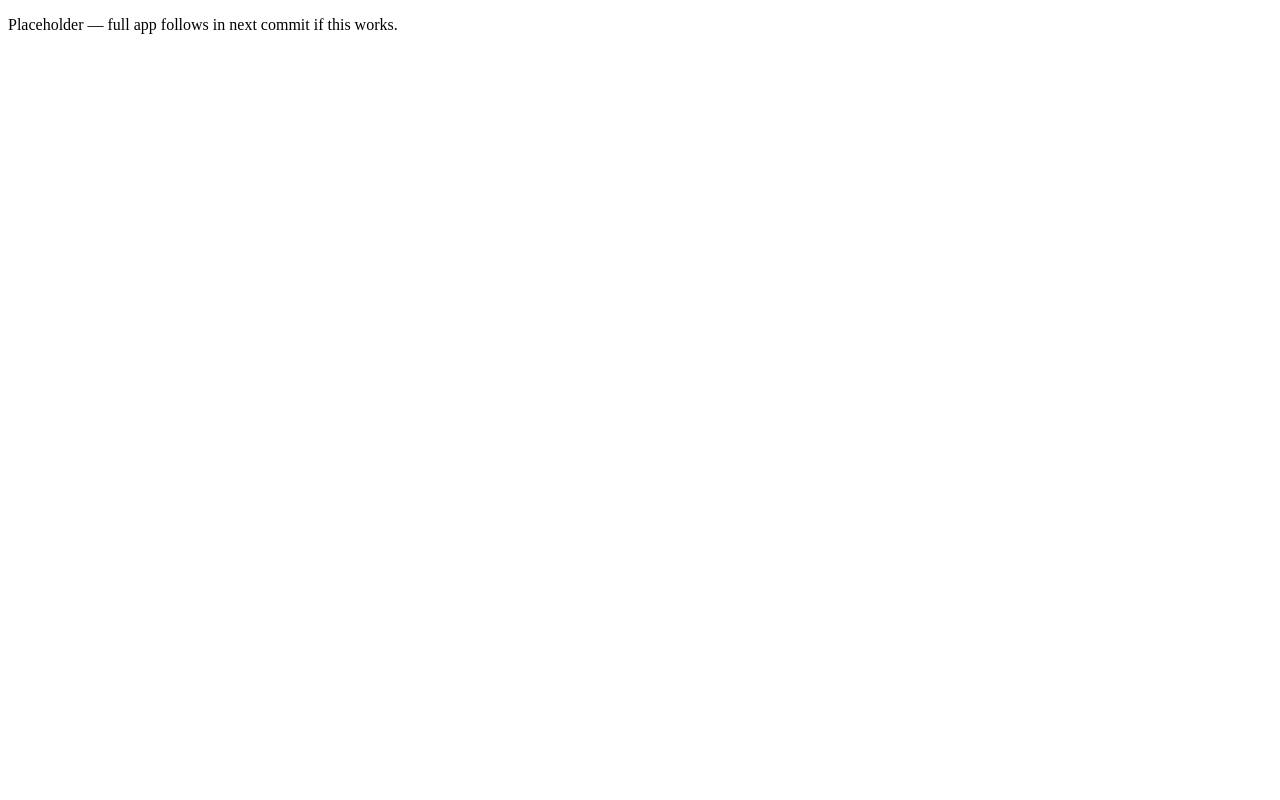
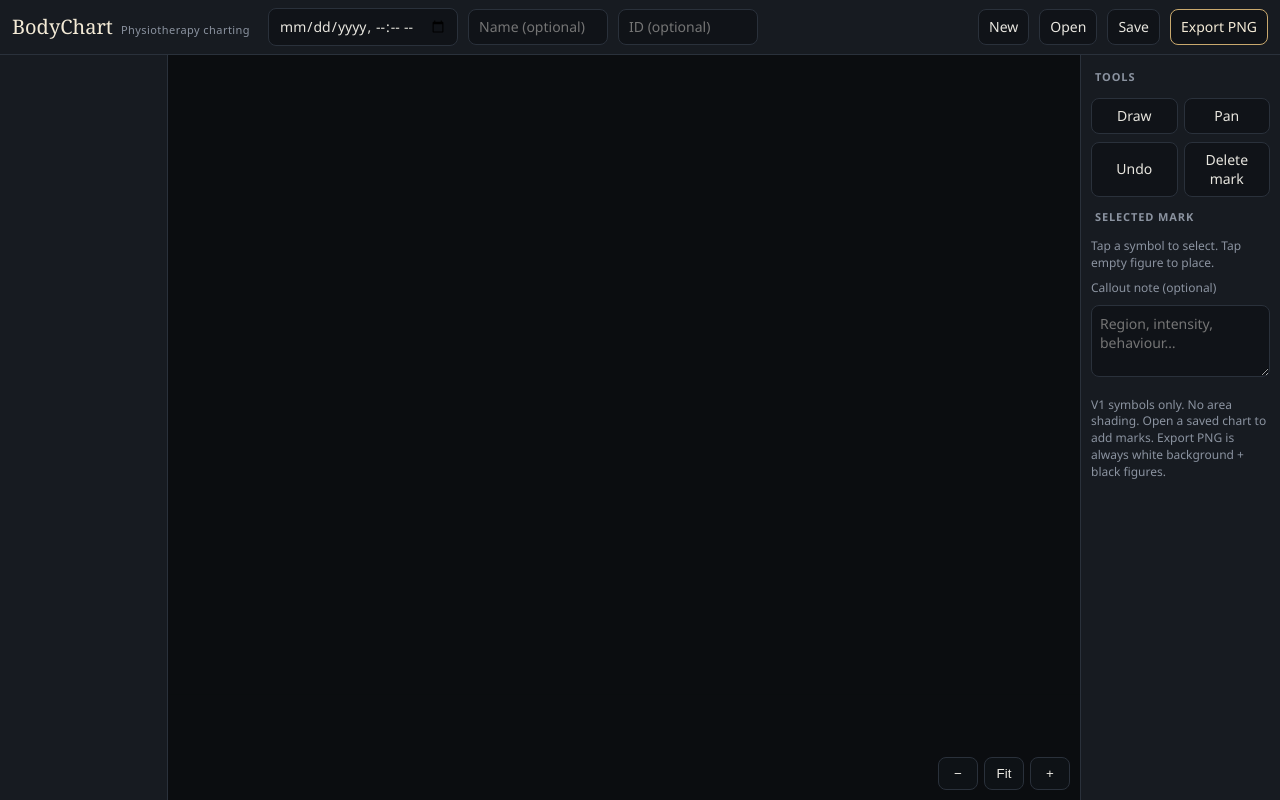
Before and after one commit to pytonetik/BODYYY-Chart, a plain HTML site: page index.html in a window 1280 px wide. Drawn offline with Linux system fonts and the light colour scheme.

Commit message:
Replace placeholder with BodyChart V1 working app

```diff
--- a/index.html
+++ b/index.html
@@ -4,8 +4,119 @@
   <meta charset="UTF-8" />
   <meta name="viewport" content="width=device-width, initial-scale=1, viewport-fit=cover" />
   <title>BodyChart</title>
+  <style>
+    :root {
+      --bg: #0d0f12;
+      --panel: #171b21;
+      --line: #2a313b;
+      --text: #e8e6df;
+      --muted: #8b93a0;
+      --accent: #c9a96e;
+      --danger: #e24b4b;
+      --figure: #e6e4dc;
+    }
+    * { box-sizing: border-box; }
+    html, body {
+      margin: 0; height: 100%; background: var(--bg); color: var(--text);
+      font: 14px/1.4 "Segoe UI", system-ui, sans-serif; overflow: hidden;
+    }
+    #app { display: flex; flex-direction: column; height: 100%; }
+    header {
+      display: flex; align-items: center; gap: 10px; flex-wrap: wrap;
+      padding: 8px 12px; background: var(--panel); border-bottom: 1px solid var(--line);
+    }
+    .brand { font-family: Georgia, "Times New Roman", serif; font-size: 20px; color: #f3ead6; margin-right: 8px; }
+    .brand span { font-size: 11px; color: var(--muted); font-family: system-ui; margin-left: 8px; letter-spacing: .04em; }
+    header input, header button, .palette button, .tools button {
+      background: #101318; color: var(--text); border: 1px solid var(--line);
+      border-radius: 8px; padding: 7px 10px; font: inherit;
+    }
+    header input { width: 140px; }
+    header input.wide { width: 190px; }
+    header button, .tools button { cursor: pointer; }
+    header button:hover, .tools button:hover, .palette button:hover { border-color: #4a5564; }
+    header button.primary { border-color: var(--accent); color: #f3ead6; }
+    .grow { flex: 1; }
+    main { flex: 1; display: flex; min-height: 0; }
+    .palette {
+      width: 168px; background: var(--panel); border-right: 1px solid var(--line);
+      padding: 10px 8px; overflow: auto; display: flex; flex-direction: column; gap: 6px;
+    }
+    .palette h2, .tools h2 { font-size: 11px; color: var(--muted); font-weight: 600; letter-spacing: .08em; text-transform: uppercase; margin: 4px 4px 6px; }
+    .palette button { display: flex; align-items: center; gap: 8px; text-align: left; width: 100%; }
+    .palette button.active { border-color: var(--accent); background: #211d14; }
+    .swatch { width: 28px; height: 28px; flex: 0 0 28px; }
+    .stage-wrap { flex: 1; position: relative; overflow: hidden; background: #0b0d10; touch-action: none; }
+    #stage { width: 100%; height: 100%; display: block; cursor: crosshair; }
+    .stage-wrap.pan #stage { cursor: grab; }
+    .stage-wrap.panning #stage { cursor: grabbing; }
+    .hud { position: absolute; right: 10px; bottom: 10px; display: flex; gap: 6px; }
+    .hud button { min-width: 40px; background: #101318cc; color: var(--text); border: 1px solid var(--line); border-radius: 8px; padding: 8px 10px; }
+    aside.tools {
+      width: 200px; background: var(--panel); border-left: 1px solid var(--line);
+      padding: 10px; display: flex; flex-direction: column; gap: 8px; overflow: auto;
+    }
+    .tools .row { display: flex; gap: 6px; }
+    .tools .row button { flex: 1; }
+    .note { width: 100%; min-height: 72px; background: #101318; color: var(--text); border: 1px solid var(--line); border-radius: 8px; padding: 8px; font: inherit; resize: vertical; }
+    .hint { color: var(--muted); font-size: 12px; }
+    .mark-info { font-size: 12px; color: var(--muted); min-height: 2.8em; }
+    @media (max-width: 900px) {
+      main { flex-direction: column; }
+      .palette { width: 100%; flex-direction: row; flex-wrap: wrap; max-height: 120px; border-right: 0; border-bottom: 1px solid var(--line); }
+      .palette button { width: auto; }
+      aside.tools { width: 100%; border-left: 0; border-top: 1px solid var(--line); max-height: 180px; }
+    }
+  </style>
 </head>
 <body>
-<p>Placeholder — full app follows in next commit if this works.</p>
+<div id="app">
+  <header>
+    <div class="brand">BodyChart<span>Physiotherapy charting</span></div>
+    <input id="when" class="wide" type="datetime-local" title="Session date and time" />
+    <input id="pname" placeholder="Name (optional)" title="Optional patient name" />
+    <input id="pid" placeholder="ID (optional)" title="Optional ID" />
+    <div class="grow"></div>
+    <button type="button" id="btnNew">New</button>
+    <button type="button" id="btnOpen">Open</button>
+    <button type="button" id="btnSave">Save</button>
+    <button type="button" class="primary" id="btnPng">Export PNG</button>
+  </header>
+  <main>
+    <nav class="palette" id="palette"></nav>
+    <div class="stage-wrap" id="stageWrap">
+      <svg id="stage" viewBox="0 0 1400 820" xmlns="http://www.w3.org/2000/svg">
+        <rect class="bg-screen" x="0" y="0" width="1400" height="820" fill="#0b0d10"/>
+        <g id="world">
+          <g id="figures"></g>
+          <g id="marks"></g>
+        </g>
+      </svg>
+      <div class="hud">
+        <button type="button" id="zoomOut">−</button>
+        <button type="button" id="zoomFit">Fit</button>
+        <button type="button" id="zoomIn">+</button>
+      </div>
+    </div>
+    <aside class="tools">
+      <h2>Tools</h2>
+      <div class="row">
+        <button type="button" id="modeDraw">Draw</button>
+        <button type="button" id="modePan">Pan</button>
+      </div>
+      <div class="row">
+        <button type="button" id="btnUndo">Undo</button>
+        <button type="button" id="btnDelete">Delete mark</button>
+      </div>
+      <h2>Selected mark</h2>
+      <div class="mark-info" id="markInfo">Tap a symbol to select. Tap empty figure to place.</div>
+      <label class="hint" for="note">Callout note (optional)</label>
+      <textarea class="note" id="note" placeholder="Region, intensity, behaviour…"></textarea>
+      <p class="hint">V1 symbols only. No area shading. Open a saved chart to add marks. Export PNG is always white background + black figures.</p>
+    </aside>
+  </main>
+</div>
+<input id="fileOpen" type="file" accept="application/json,.json" hidden />
+<script src="app.js"></script>
 </body>
 </html>
```
